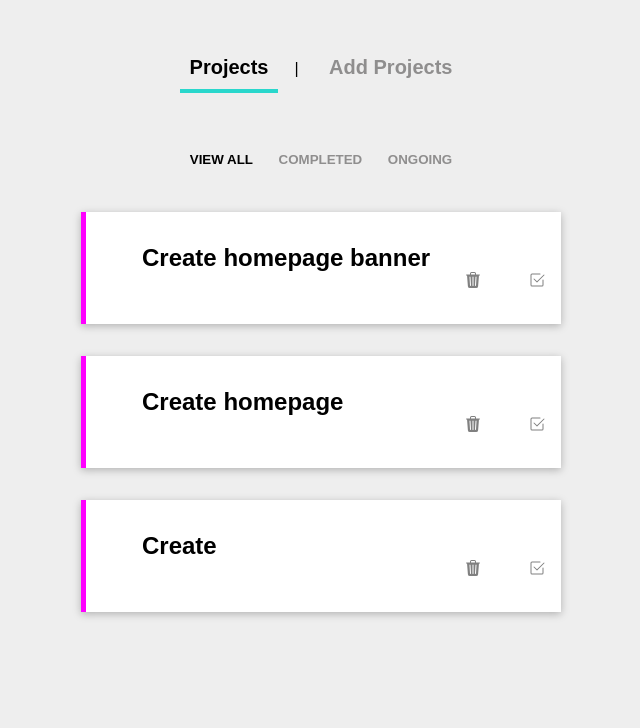
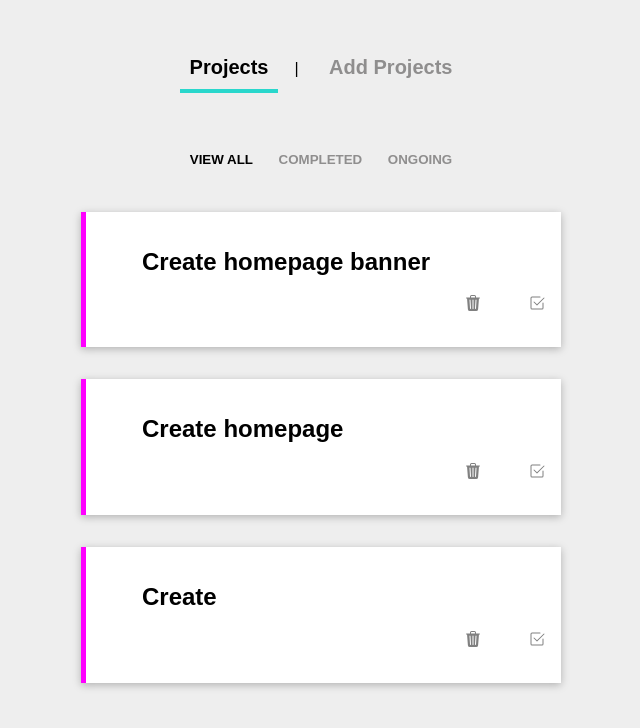
Before and after one commit to asmaaadel0/PROJECT-PLANNER, a Vue app: page / in a window 1280 px wide. Shown: the top 728 px of the page, without its empty margins (319-959 px from the left). Built offline with nearby package versions, Linux system fonts and the light colour scheme.

Commit message:
Update TheProjects.vue

```diff
--- a/src/components/TheProjects.vue
+++ b/src/components/TheProjects.vue
@@ -115,10 +115,6 @@ ul {
   border-left: 5px solid fuchsia;
 }
 
-h2 {
-  display: inline;
-}
-
 svg {
   padding: 0px;
   margin-left: 3rem;
@@ -129,11 +125,6 @@ svg:hover {
   color: black;
 }
 
-.title {
-  padding: 10px;
-  text-align: left;
-  display: inline;
-}
 li{
     display: inline;
 }
```
